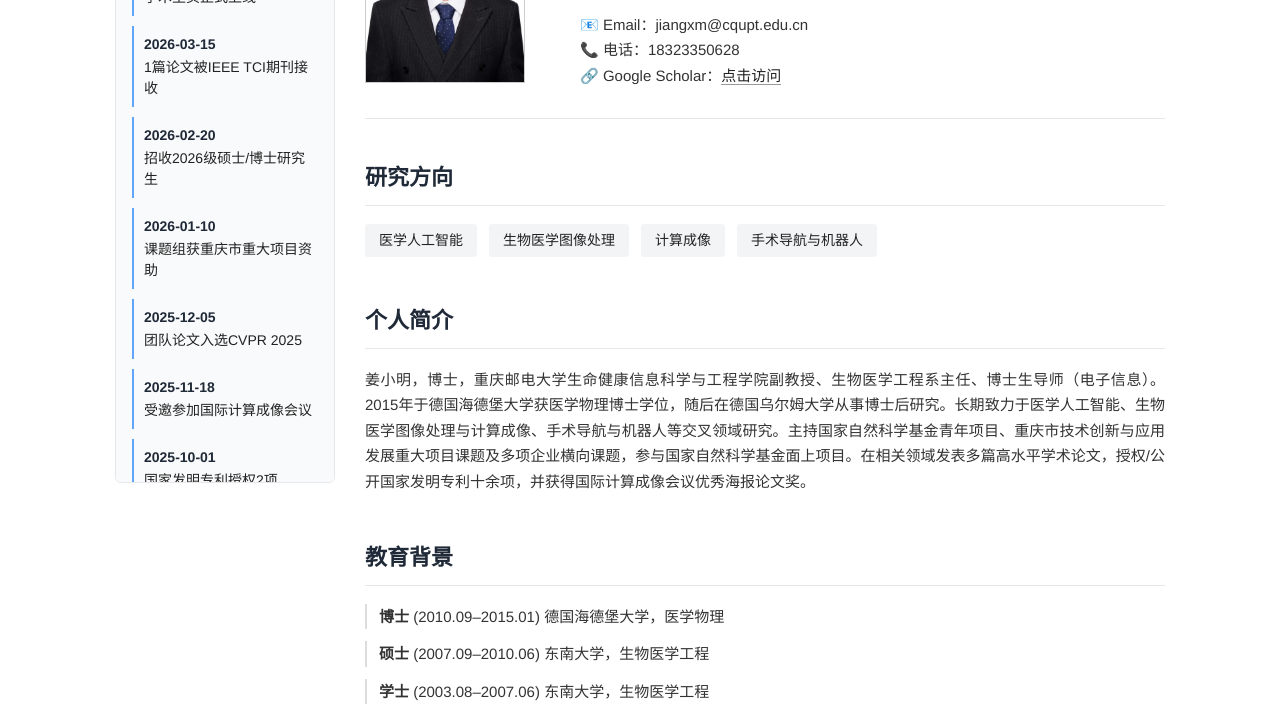
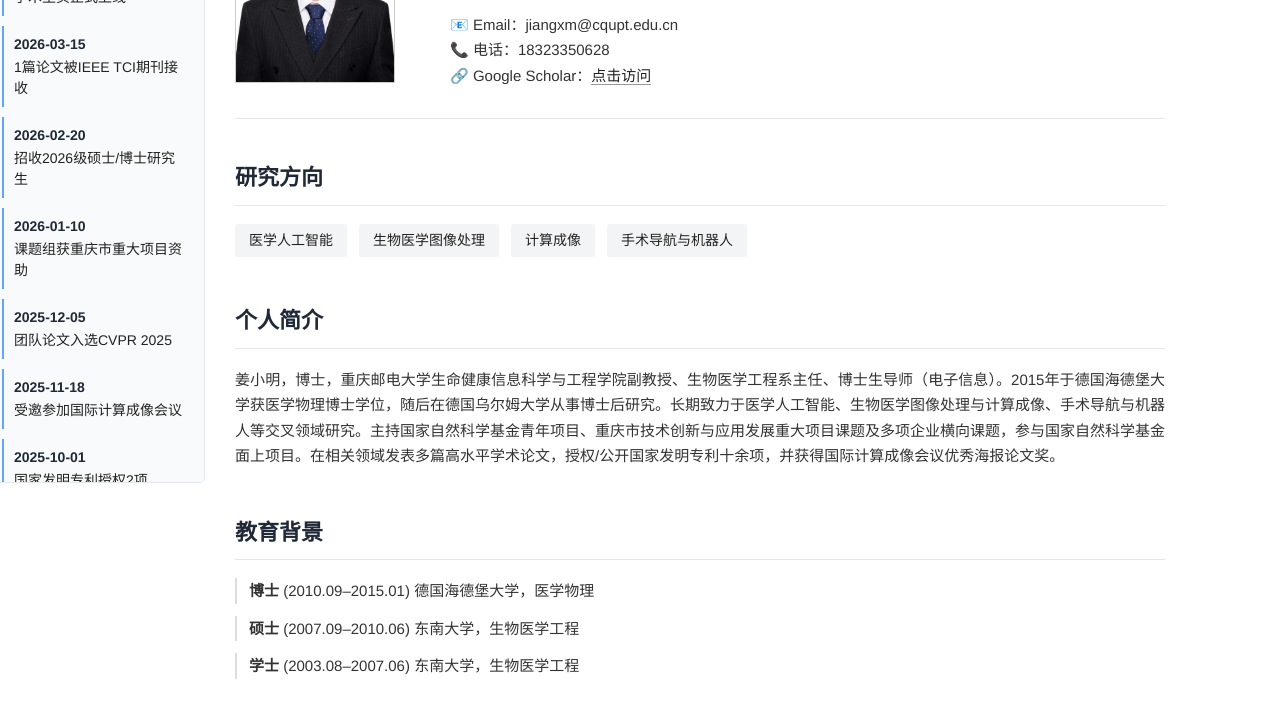
Before and after one commit to Xiaoming-Jiang1984/Xiaoming-Jiang1984.github.io, a plain HTML site: page index.html in a window 1280 px wide. Shown: the part 215-936 px from the top of the page. Drawn offline with Linux system fonts and the light colour scheme; some packages are replaced by stand-ins of ours; a script that the page names is missing.

Commit message:
Update index.html

```diff
--- a/index.html
+++ b/index.html
@@ -34,7 +34,8 @@
             max-height: 600px;
             overflow-y: auto;
             position: sticky;
-            top: 40px; /* 跟随页面滚动，但保持固定位置 */
+            top: 40px;
+            margin-left: -130px; /* 👈 就是这一行：向左移动30px */
         }
         .news-sidebar h2 {
             font-size: 18px;
@@ -57,7 +58,7 @@
             margin-bottom: 2px;
         }
 
-        /* ========== 右侧：主体内容（完全保持你原来的结构） ========== */
+        /* ========== 右侧：主体内容 ========== */
         .main-content {
             flex: 1;
         }
@@ -166,7 +167,6 @@
             margin-top:30px;
         }
 
-        /* 移动端适配：收起侧边栏 */
         @media(max-width:900px){
             .page-layout {
                 flex-direction: column;
@@ -175,6 +175,7 @@
                 width: 100%;
                 max-height: 300px;
                 position: static;
+                margin-left: 0;
             }
             .header-wrap{grid-template-columns:1fr;text-align:center;}
             .avatar{margin:0 auto;}
@@ -201,7 +202,6 @@
 </nav>
 
 <div class="page-layout">
-    <!-- 左侧：和截图完全一致的「近期进展」可滚动卡片 -->
     <div class="news-sidebar">
         <h2>📢 近期进展</h2>
         <div class="news-item">
@@ -227,7 +227,6 @@
         </div>
     </div>
 
-    <!-- 右侧：你原来的全部主体内容，完全没有改动 -->
     <div class="main-content">
         <div class="header-wrap">
             <img class="avatar" src="avatar.jpg" alt="姜小明">
```
